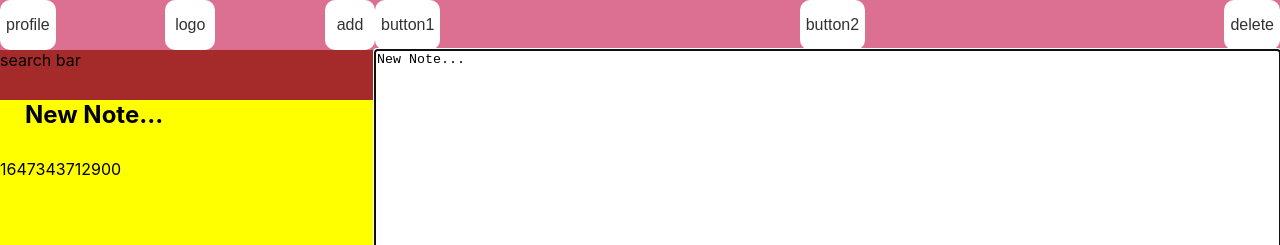
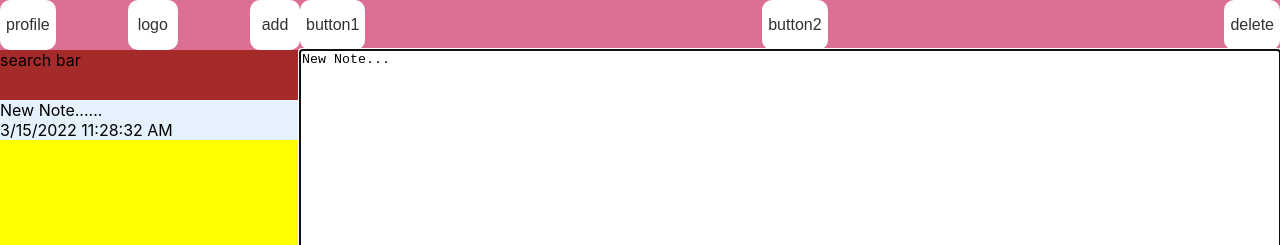
Before and after one commit to ts06067/cse316-note-app, a React (Create React App) app: page / in a window 1280 px wide. Both pictures are taken after typing "Sample" into the empty fields and a click on the button "add". Shown: the top 245 px of the page. Built offline with nearby package versions, Linux system fonts and the light colour scheme.

Commit message:
Added styling for note items

```diff
--- a/src/components/NoteAppContainer.js
+++ b/src/components/NoteAppContainer.js
@@ -284,6 +284,7 @@ function NoteAppContainer() {
         onSelect={handlers.handleSelect}
         visible={styleSideBar}
         onOpenProfile={handlerProfile.handleOpenProfile}
+        height={height}
       ></SidePanel>
       <MainPanel
         body={body}
--- a/src/components/NoteItem.js
+++ b/src/components/NoteItem.js
@@ -1,20 +1,38 @@
 function NoteItem(props) {
-  if (props.active !== undefined) {
-    if (props.note.id === props.active.id) {
-      return (
-        <div onClick={props.onClick} id={props.note.id}>
-          <h2 id={props.note.id}>{props.note.body}</h2>
-          <p id={props.note.id}>{props.note.date}</p>
-        </div>
-      );
-    }
-  }
   return (
-    <div onClick={props.onClick} id={props.note.id}>
-      <h3 id={props.note.id}>{props.note.body}</h3>
-      <p id={props.note.id}>{props.note.date}</p>
+    <div
+      onClick={props.onClick}
+      id={props.note.id}
+      className={
+        props.active !== undefined && props.note.id === props.active.id
+          ? "item --selected"
+          : "item"
+      }
+    >
+      {formatString(props.note.body)} <br></br>{" "}
+      {"\n" + formatDate(props.note.date)}
     </div>
   );
 }
 
+function formatString(str) {
+  return str.slice(0, 15) + "...";
+}
+
+function formatDate(date) {
+  const d = new Date(date);
+
+  const month = d.getMonth();
+  const day = d.getDate();
+  const year = d.getFullYear();
+  const hour = d.getHours();
+  const min = d.getMinutes();
+  const sec = d.getSeconds();
+  const ampm = hour >= 12 ? "PM" : "AM";
+
+  return `${month + 1}/${day}/${year} ${hour}:${min < 10 ? "0" + min : min}:${
+    sec < 10 ? "0" + sec : sec
+  } ${ampm}`;
+}
+
 export default NoteItem;
--- a/src/components/SidePanel.js
+++ b/src/components/SidePanel.js
@@ -11,6 +11,7 @@ function SidePanel(props) {
         onOpenProfile={props.onOpenProfile}
       ></TopBarLeft>
       <SearchBar></SearchBar>
+      <div className="noteListWrapper" style={{ height: props.height - 100 }}>
         {props.notes.map((note) => (
           <NoteItem
             key={note.id}
@@ -20,6 +21,7 @@ function SidePanel(props) {
           ></NoteItem>
         ))}
       </div>
+    </div>
   );
 }
 
--- a/src/components/css/NoteAppContainer.css
+++ b/src/components/css/NoteAppContainer.css
@@ -14,6 +14,14 @@
 .container {
   display: flex;
   min-height: 100vh;
+}
+
+.item {
+  background-color: var(--background-color);
+}
+
+.--selected {
+  background-color: var(--selected-color);
 }
 
 button {
--- /dev/null
+++ b/src/components/css/NoteItem.css
@@ -0,0 +1,4 @@
+.item > div {
+  margin: 0;
+  padding: 0;
+}
--- a/src/components/css/SidePanel.css
+++ b/src/components/css/SidePanel.css
@@ -5,3 +5,9 @@
   flex-basis: 300px;
   flex-shrink: 0;
 }
+
+.noteListWrapper {
+  display: flex;
+  flex-direction: column;
+  overflow-y: auto;
+}
```
Lines whose indentation alone changed are shown as unchanged.
